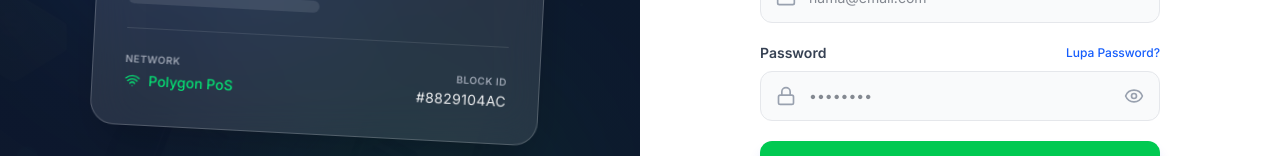
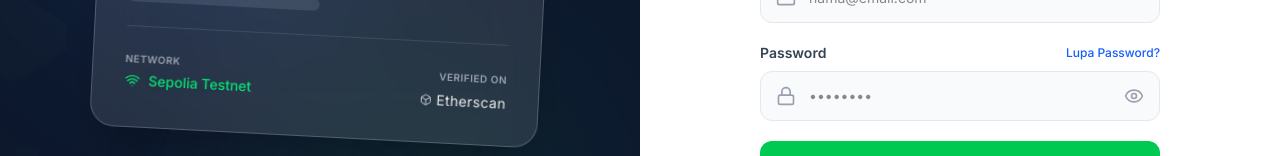
Before and after one commit to adenugii/Sentinel, a Next.js app: page /login in a window 1280 px wide. Shown: the part 359-515 px from the top of the page. Built offline with nearby package versions, Linux system fonts and the light colour scheme.

Commit message:
changing Plygon to Etherscan

```diff
--- a/app/(auth)/AuthGraphic.tsx
+++ b/app/(auth)/AuthGraphic.tsx
@@ -1,32 +1,30 @@
 'use client';
 
-import { ShieldCheck, CheckCircle, Wifi } from "lucide-react";
+import { ShieldCheck, CheckCircle, Wifi, Box } from "lucide-react";
 import Image from "next/image";
 
 export default function AuthGraphic() {
   return (
     <div className="relative flex-1 hidden lg:flex flex-col justify-between h-full bg-[#0E182D] text-white p-12 overflow-hidden">
 
-      {/* 1. BACKGROUND DENGAN ANIMASI HALUS */}
+      {/* 1. BACKGROUND */}
       <div className="absolute inset-0 z-0">
         <Image
           src="/images/auth-bg.png"
           alt="Auth background"
           fill
           style={{ objectFit: "cover" }}
-          // PERUBAHAN: Opacity dinaikkan jadi 50 agar lebih terlihat
           className="opacity-50"
           priority
         />
-        {/* Gradient Overlay */}
         <div className="absolute inset-0 bg-gradient-to-t from-[#0E182D] via-[#0E182D]/60 to-transparent"></div>
 
-        {/* Animated Ambient Orbs */}
+        {/* Orbs */}
         <div className="absolute top-20 left-20 w-72 h-72 bg-blue-500/20 rounded-full blur-[100px] animate-pulse"></div>
         <div className="absolute bottom-20 right-20 w-72 h-72 bg-green-500/10 rounded-full blur-[100px] animate-pulse delay-1000"></div>
       </div>
 
-      {/* 2. KONTEN ATAS: LOGO */}
+      {/* 2. LOGO */}
       <div className="relative z-10 flex items-center gap-3">
         <div className="bg-green-500/10 p-2.5 rounded-xl backdrop-blur-sm border border-green-500/20 shadow-lg shadow-green-900/20">
             <ShieldCheck className="w-6 h-6 text-green-400" />
@@ -34,9 +32,8 @@
         <span className="text-xl font-bold tracking-wide text-white">SENTINEL</span>
       </div>
 
-      {/* 3. KONTEN TENGAH: FLOATING CARD (LEBIH LEBAR) */}
+      {/* 3. FLOATING CARD (Center) */}
       <div className="relative z-10 flex justify-center my-auto w-full">
-        {/* Wrapper animasi float */}
         <div className="animate-[float_6s_ease-in-out_infinite] w-full flex justify-center">
             <div className="bg-white/10 backdrop-blur-xl border border-white/20 p-8 rounded-3xl shadow-2xl w-full max-w-md transform rotate-3 hover:rotate-0 transition-all duration-500 hover:shadow-green-500/20 hover:border-green-500/30 group cursor-default">
 
@@ -57,7 +54,7 @@
                     </div>
                 </div>
 
-                {/* Skeleton Loader dengan Shimmer Effect */}
+                {/* Skeleton Loader (Shimmer) */}
                 <div className="space-y-4 mb-6">
                     <div className="h-3 bg-white/10 rounded-full w-3/4 overflow-hidden relative">
                         <div className="absolute inset-0 bg-gradient-to-r from-transparent via-white/20 to-transparent animate-[shimmer_2s_infinite]"></div>
@@ -73,19 +70,23 @@
                         <span className="text-[10px] text-gray-400 uppercase tracking-wider font-semibold">Network</span>
                         <div className="flex items-center gap-2 mt-1">
                             <Wifi className="w-4 h-4 text-green-400" />
-                            <span className="text-sm font-medium text-green-400">Polygon PoS</span>
+                            {/* UPDATE: Menggunakan Sepolia Testnet (Etherscan) */}
+                            <span className="text-sm font-medium text-green-400">Sepolia Testnet</span>
                         </div>
                     </div>
                     <div className="text-right">
-                        <span className="text-[10px] text-gray-400 uppercase tracking-wider font-semibold">Block ID</span>
-                        <p className="text-sm font-mono text-white opacity-90 group-hover:opacity-100 transition-opacity tracking-wide">#8829104AC</p>
+                        <span className="text-[10px] text-gray-400 uppercase tracking-wider font-semibold">Verified On</span>
+                        <div className="flex items-center justify-end gap-1 mt-1 opacity-90 group-hover:opacity-100 transition-opacity">
+                            <Box className="w-3 h-3 text-gray-300" />
+                            <p className="text-sm font-mono text-white tracking-wide">Etherscan</p>
+                        </div>
                     </div>
                 </div>
             </div>
         </div>
       </div>
 
-      {/* 4. KONTEN BAWAH: TEKS */}
+      {/* 4. TEKS BAWAH */}
       <div className="relative z-10 text-center">
         <h2 className="text-3xl font-bold mb-3 leading-tight">
           Keamanan Gawai, <br />
@@ -98,7 +99,7 @@
         </p>
       </div>
 
-      {/* DEFINISI KEYFRAMES (Inline Style) */}
+      {/* KEYFRAMES */}
       <style jsx>{`
         @keyframes float {
           0%, 100% { transform: translateY(0px); }
--- a/app/(main)/(sections-warranty-detail)/BlockchainVerification.tsx
+++ b/app/(main)/(sections-warranty-detail)/BlockchainVerification.tsx
@@ -67,7 +67,7 @@
           rel="noopener noreferrer"
           className="text-blue-700 hover:text-blue-800 text-sm font-semibold flex items-center"
         >
-          Lihat di PolygonScan {/* <-- DIUBAH */}
+          Lihat di Etherscan {/* <-- DIUBAH */}
           <svg xmlns="http://www.w3.org/2000/svg" className="h-4 w-4 ml-1" fill="none" viewBox="0 0 24 24" stroke="currentColor" strokeWidth={2}>
             <path strokeLinecap="round" strokeLinejoin="round" d="M10 6H6a2 2 0 00-2 2v10a2 2 0 002 2h10a2 2 0 002-2v-4M14 4h6m0 0v6m0-6L10 14" />
           </svg>
```
